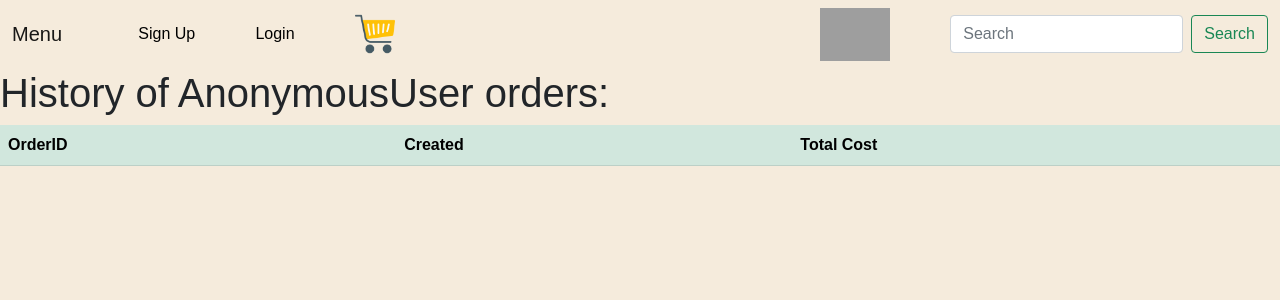
After one commit to Baha3103/BurgerKing, a Django app: template order/templates/history.html in a window 1280 px wide. The commit adds this page. Shown: the top 300 px of the page. Run offline with Django 3.2, Linux system fonts and the light colour scheme; the template is opened without the code that fills it, so the values that code supplies are empty; some web fonts are replaced; grey boxes are pictures that could not be loaded.

Commit message:
Order history.

```diff
--- a/order/admin.py
+++ b/order/admin.py
@@ -6,6 +6,7 @@ from order.models import OrderItem, Order
 class OrderItemInline(admin.TabularInline):
     model = OrderItem
 
+
 @admin.register(Order)
 class OrderAdmin(admin.ModelAdmin):
     inlines = [OrderItemInline]
--- /dev/null
+++ b/order/templates/history.html
@@ -0,0 +1,25 @@
+{% extends 'base.html' %}
+
+{% block content %}
+    <h1>History of {{ request.user }} orders:</h1>
+<table class="table table-success">
+  <thead>
+    <tr>
+      <th scope="col">OrderID</th>
+      <th scope="col">Created</th>
+      <th scope="col">Total Cost</th>
+    </tr>
+  </thead>
+  <tbody>
+  {% for order in orders %}
+      <tr>
+      <td><a href="{% url 'order-detail' order.id %}">{{ order.id }}</a></td>
+      <td><a href="{% url 'order-detail' order.id %}">{{ order.created }}</a></td>
+      <td><a href="{% url 'order-detail' order.id %}">{{ order.total_cost }}$</a></td>
+    </tr>
+
+  {% endfor %}
+  </tbody>
+</table>
+
+{% endblock %}
--- a/order/templates/order_process.html
+++ b/order/templates/order_process.html
@@ -1,5 +1,5 @@
 {% extends 'base.html' %}
-
+{% load cart_tag %}
 {% block content %}
     <form method="post" enctype="multipart/form-data">
         {{ order_form.as_p }}
@@ -22,6 +22,7 @@
       <td><img style="width: 90px; height: auto;" src="{{ val.image }}"></td>
       <td>{{ val.price }}$</td>
       <td>{{ val.quantity }}</td>
+        <td>{{ val.price|multiply:val.quantity }}</td>
     </tr>
   {% endfor %}
   </tbody>
--- a/order/urls.py
+++ b/order/urls.py
@@ -1,7 +1,9 @@
 from django.urls import path
 
-from .views import order_create
+from .views import *
 
 urlpatterns = [
-    path('create/', order_create, name='order-create')
+    path('create/', order_create, name='order-create'),
+    path('history/', order_history, name='order-history'),
+    path('history/detail/<int:order_id>/', order_history_detail, name='order-detail'),
 ]
--- a/templates/base.html
+++ b/templates/base.html
@@ -15,6 +15,17 @@
         body {
             background-color: #f5ebdc;
         }
+
+        a {
+            text-decoration: none;
+            color: black;
+            transition: 0.8s;
+        }
+
+        a:hover {
+        color:brown;
+        transition: 0.8s;
+        }
     </style>
 
 </head>
@@ -28,7 +39,9 @@
           <a href="{% url 'register' %}">Sign Up</a>
            <a href="{% url 'login' %}">Login</a>
           {% else %}
-          <span>{{ request.user.username }}</span>
+          <a href="{% url 'order-history' %}">
+               <span>{{ request.user.username }}</span>
+          </a>
           <a href="{% url 'logout' %}">Logout</a>
 
 
```
Also changed, not shown: order/templates/history_detail.html (added, +26 -0 lines), order/views.py (+15 -2 lines).
